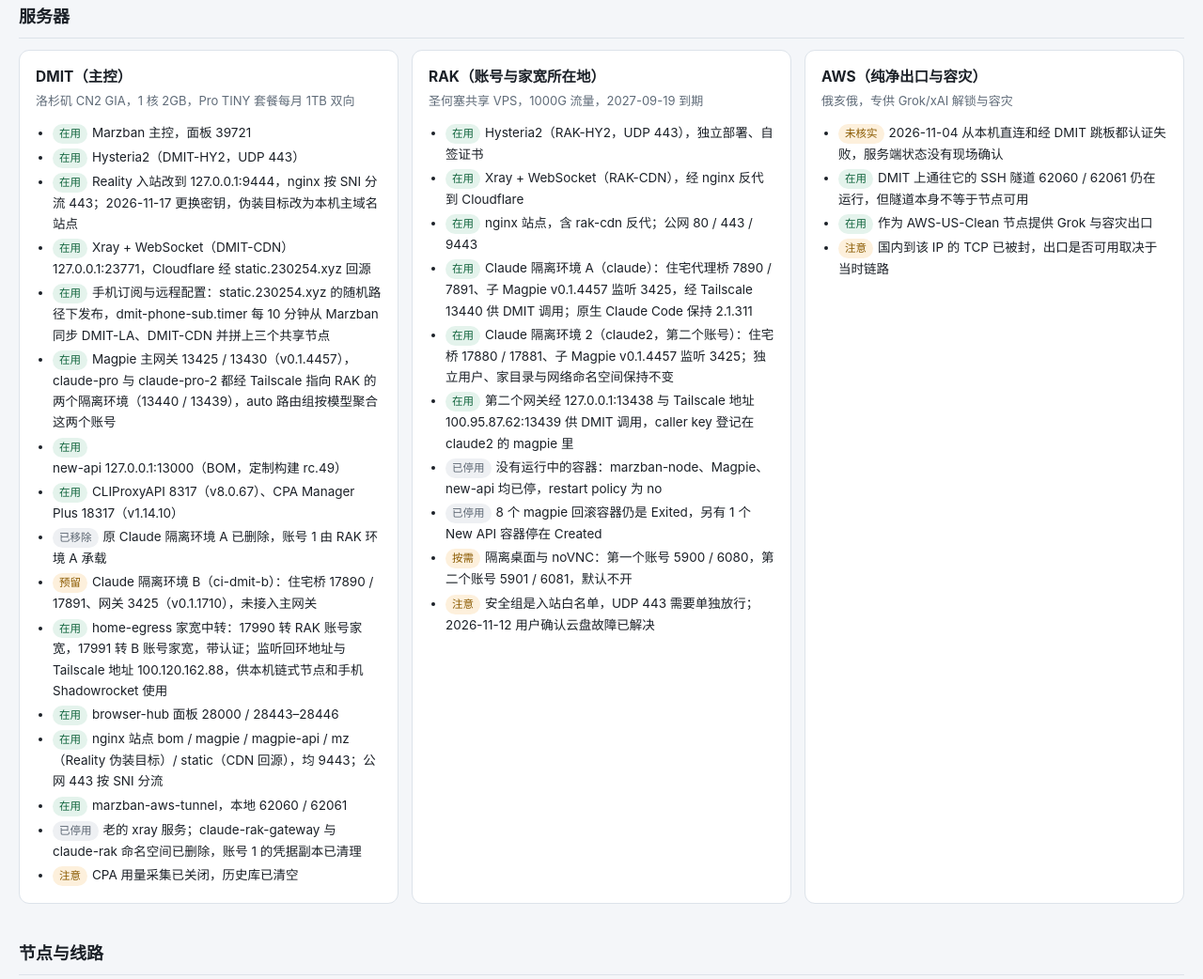
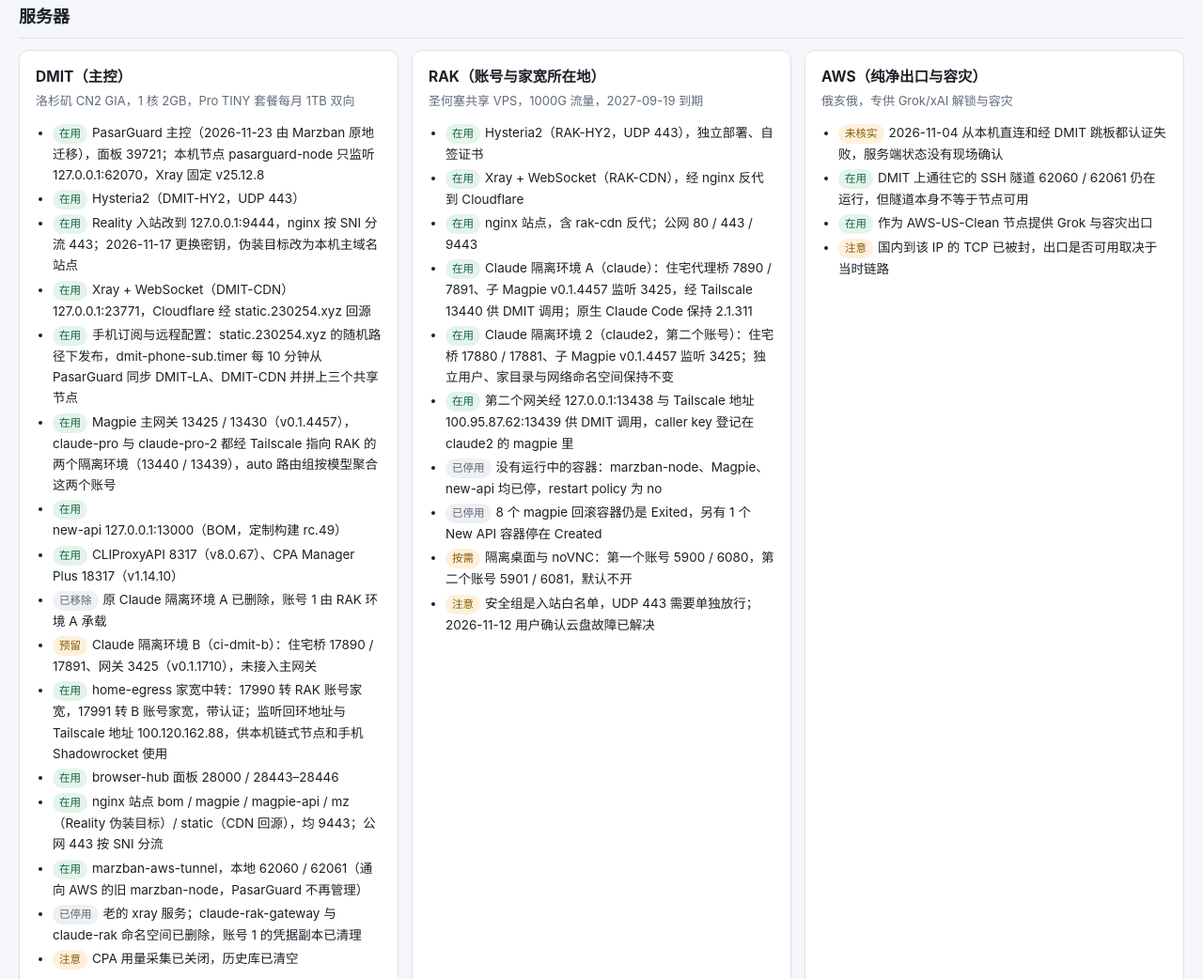
Before and after one commit to Arismemo/dmit, a plain HTML site: page web/public/index.html in a window 1280 px wide. Shown: the part 913-1955 px from the top of the page at 94% size. Drawn offline with Linux system fonts and the light colour scheme.

Commit message:
记录: 架构图更新为 PasarGuard 主控与 Xray 版本固定说明

```diff
--- a/web/public/index.html
+++ b/web/public/index.html
@@ -148,11 +148,11 @@
       <h4>DMIT（主控）</h4>
       <p class="role">洛杉矶 CN2 GIA，1 核 2GB，Pro TINY 套餐每月 1TB 双向</p>
       <ul>
-        <li><span class="tag on">在用</span>Marzban 主控，面板 39721</li>
+        <li><span class="tag on">在用</span>PasarGuard 主控（2026-11-23 由 Marzban 原地迁移），面板 39721；本机节点 pasarguard-node 只监听 127.0.0.1:62070，Xray 固定 v25.12.8</li>
         <li><span class="tag on">在用</span>Hysteria2（DMIT-HY2，UDP 443）</li>
         <li><span class="tag on">在用</span>Reality 入站改到 127.0.0.1:9444，nginx 按 SNI 分流 443；2026-11-17 更换密钥，伪装目标改为本机主域名站点</li>
         <li><span class="tag on">在用</span>Xray + WebSocket（DMIT-CDN）127.0.0.1:23771，Cloudflare 经 static.230254.xyz 回源</li>
-        <li><span class="tag on">在用</span>手机订阅与远程配置：static.230254.xyz 的随机路径下发布，dmit-phone-sub.timer 每 10 分钟从 Marzban 同步 DMIT-LA、DMIT-CDN 并拼上三个共享节点</li>
+        <li><span class="tag on">在用</span>手机订阅与远程配置：static.230254.xyz 的随机路径下发布，dmit-phone-sub.timer 每 10 分钟从 PasarGuard 同步 DMIT-LA、DMIT-CDN 并拼上三个共享节点</li>
         <li><span class="tag on">在用</span>Magpie 主网关 13425 / 13430（v0.1.4457），claude-pro 与 claude-pro-2 都经 Tailscale 指向 RAK 的两个隔离环境（13440 / 13439），auto 路由组按模型聚合这两个账号</li>
         <li><span class="tag on">在用</span>new-api 127.0.0.1:13000（BOM，定制构建 rc.49）</li>
         <li><span class="tag on">在用</span>CLIProxyAPI 8317（v8.0.67）、CPA Manager Plus 18317（v1.14.10）</li>
@@ -161,7 +161,7 @@
         <li><span class="tag on">在用</span>home-egress 家宽中转：17990 转 RAK 账号家宽，17991 转 B 账号家宽，带认证；监听回环地址与 Tailscale 地址 100.120.162.88，供本机链式节点和手机 Shadowrocket 使用</li>
         <li><span class="tag on">在用</span>browser-hub 面板 28000 / 28443–28446</li>
         <li><span class="tag on">在用</span>nginx 站点 bom / magpie / magpie-api / mz（Reality 伪装目标）/ static（CDN 回源），均 9443；公网 443 按 SNI 分流</li>
-        <li><span class="tag on">在用</span>marzban-aws-tunnel，本地 62060 / 62061</li>
+        <li><span class="tag on">在用</span>marzban-aws-tunnel，本地 62060 / 62061（通向 AWS 的旧 marzban-node，PasarGuard 不再管理）</li>
         <li><span class="tag off">已停用</span>老的 xray 服务；claude-rak-gateway 与 claude-rak 命名空间已删除，账号 1 的凭据副本已清理</li>
         <li><span class="tag pri">注意</span>CPA 用量采集已关闭，历史库已清空</li>
       </ul>
@@ -239,6 +239,7 @@
       <tr><td>DNS 防泄露</td><td>电脑与统一订阅：海外域名经代理用 1.1.1.1 / 8.8.8.8 的 DoH 解析（respect-rules），国内域名用 doh.pub / alidns；手机：IP 类规则全部 no-resolve，国内网站按 static 路径下的国内域名列表直连，海外域名交给代理节点解析。2026-11-18 实测本机、seed-ser、ninestep2 查询 o-o.myaddr.l.google.com 时，Google 看到的解析器为 Cloudflare / Google，附带网段为 DMIT 的 179.255.119.0/24；手机端未在设备上验证</td></tr>
       <tr><td>公网 TCP 被封</td><td>2026-10-26 起 DMIT、RAK、AWS 三个 IP 的 TCP 从国内不通，回程丢包，UDP 与 ICMP 正常。订阅地址也走 TCP，从国内直接拉会失败。2026-11-07 实测 RAK 28827 与 443 已恢复直连。2026-11-17 实测 DMIT 的 TCP 443 已恢复；同日上海电信网络对海外 UDP 回程整片丢包，DMIT-HY2 与 RAK-HY2 同时不可用</td></tr>
       <tr><td>境外 UDP 回程被丢</td><td>2026-11-20 复测：客户端 QUIC 包能到 DMIT（tcpdump 可见），服务端也回了包，客户端收不到；普通 UDP 更是发不出去；国内 CDN 的 QUIC 与全部 TCP 正常。服务端与凭据无问题（RAK→DMIT hysteria 客户端 204/0.137s），另一联通出口同样丢包，判定为本地运营商链路侧丢弃。对策：DMIT/RAK 组与手机订阅把 TCP 线路排到 UDP 前面，家宽链式节点的 dialer-proxy 由 DMIT-HY2 改为 DMIT-LA</td></tr>
+      <tr><td>Xray 版本固定</td><td>2026-11-23 迁移到 PasarGuard 后，节点镜像自带的 Xray 26.10.31 让 mihomo 1.19.33 默认配置的 Reality 握手失败（REALITY authentication failed，打开 support-x25519mlkem768 才通）；节点改用 Xray v25.12.8 后恢复。Xray 25 不支持 Hysteria2 入站，所以 DMIT-HY2、RAK-HY2 仍是独立的 hysteria 服务，没有纳入面板</td></tr>
       <tr><td>AWS 节点配置陈旧</td><td>2026-11-20 实测 AWS-US-Clean 从 DMIT 出发用同一组 Reality 参数可正常出网（204/0.42s），服务端与客户端参数都对；但 AWS 节点的 marzban-node 容器自 9-20 起就没同步主控配置，仍在跑 11-17 轮换前的旧 Reality 身份（short-id abcd1234、伪装目标 www.apple.com），从国内 TCP 回程被丢弃。恢复需要让该节点重新同步入站配置并改回对外监听 443</td></tr>
       <tr><td>Fable 5.1 不可用</td><td>两个账号都没有 usage credits，请求 Fable 5.1 返回 429，Anthropic 侧要求到 claude.ai 设置里开通 credits；Sonnet 与 Opus 正常。2026-11-10 起 claude-2 分组改提供 Fable 5.2（渠道 8 映射到 Magpie 的 auto/claude-fable-5-2），经 new-api 调用两种接口均返回 200</td></tr>
       <tr><td>derouter 渠道无余额</td><td>2026-11-08 建渠道 12（分组 claude-5，0.1x）直连 derouter.ai，渠道类型已改为 OpenAI，路径与鉴权实测通过（上游半秒内应答）；该渠道 key 在 derouter 侧返回 402 剩余额度不足，充值后即可用</td></tr>
```
